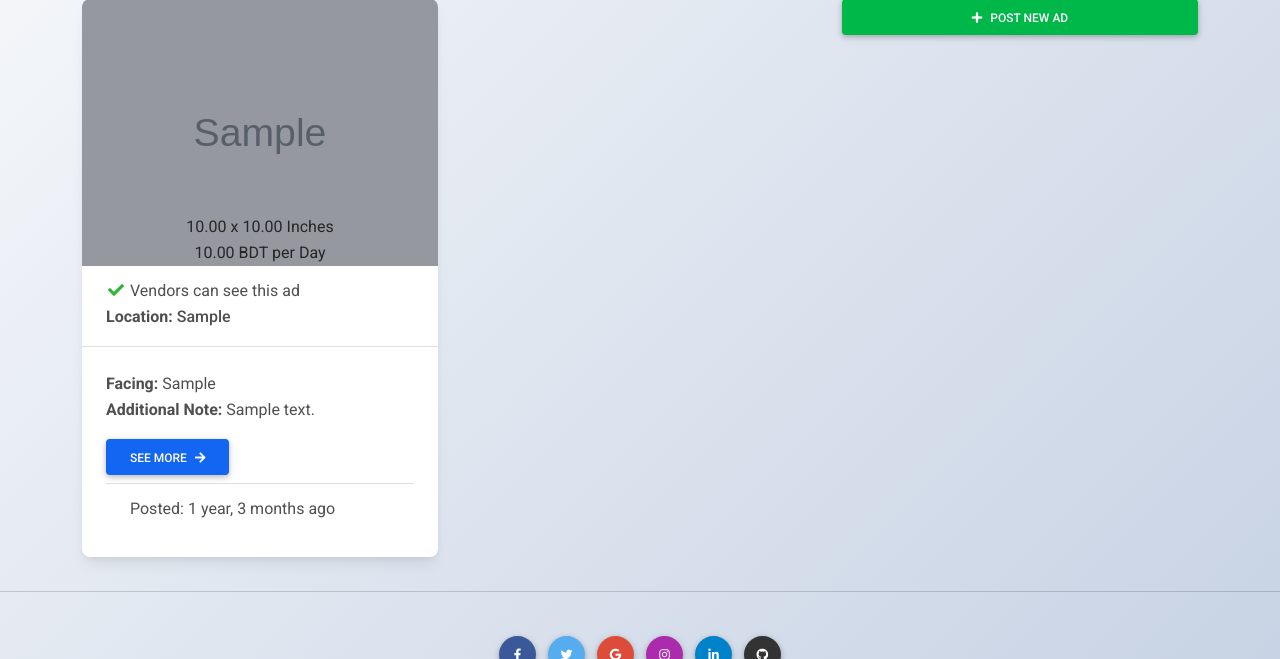
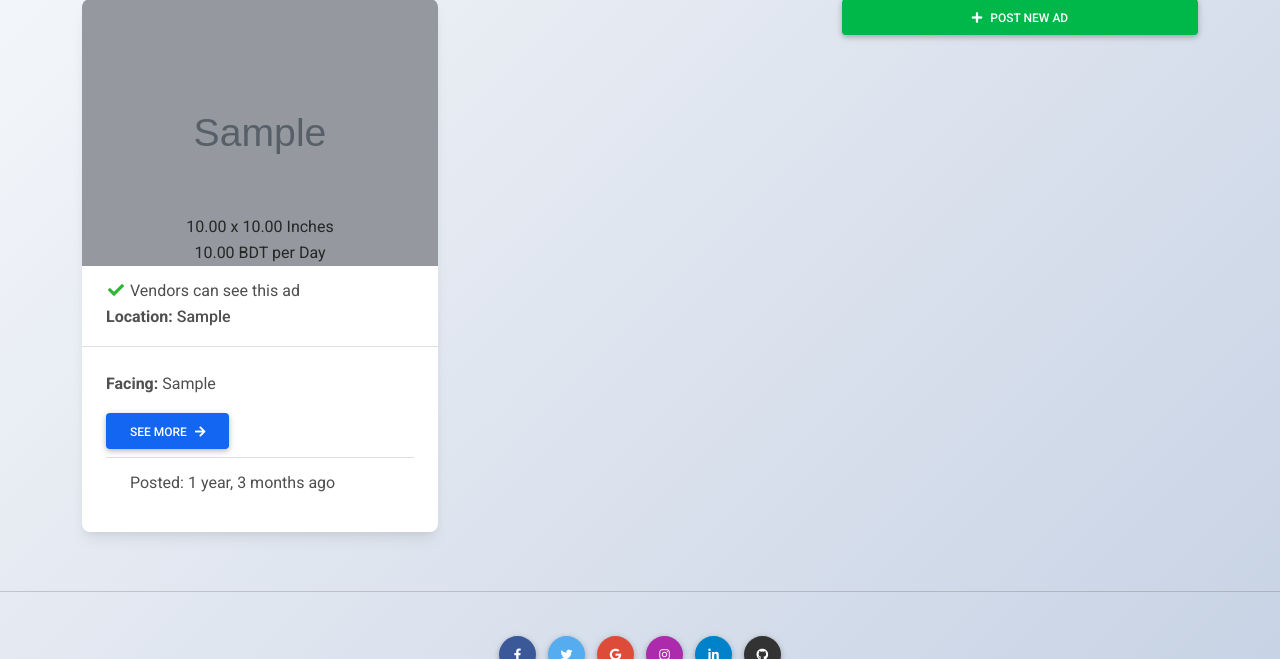
Before and after one commit to MeherajUlMahmmud/EasyAd, a Django app: page /advertiser/advertiser-dashboard in a window 1280 px wide. Shown: the part 84-743 px from the top of the page. Run offline with Django 3.2, Linux system fonts and the light colour scheme; a user stored in the database is signed in; tables that the repository leaves empty hold one stand-in row (values such as "Sample post"); grey boxes marked "Sample" are stand-in pictures; some libraries are stand-ins or nearby versions.

Commit message:
Update advertiser-dashboard.html

```diff
--- a/templates/user_control/advertiser/advertiser-dashboard.html
+++ b/templates/user_control/advertiser/advertiser-dashboard.html
@@ -51,11 +51,6 @@
                         <div class="card-body">
                             <p class="card-text fs-6">
                                 <strong>Facing: </strong>{{ ad_item.facing }}<br/>
-
-                                {% if ad_item.additional_note %}
-                                <strong>Additional Note: </strong>{{ ad_item.additional_note|truncatechars:50 }}
-                                {% endif %}
-
                             </p>
 
                             <a href="{% url 'ad-detail' ad_item.pk %}" type="button" class="btn btn-primary mb-2">
```
